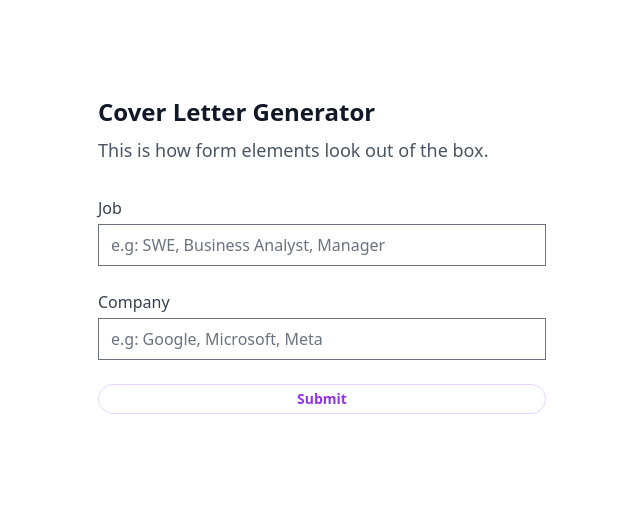
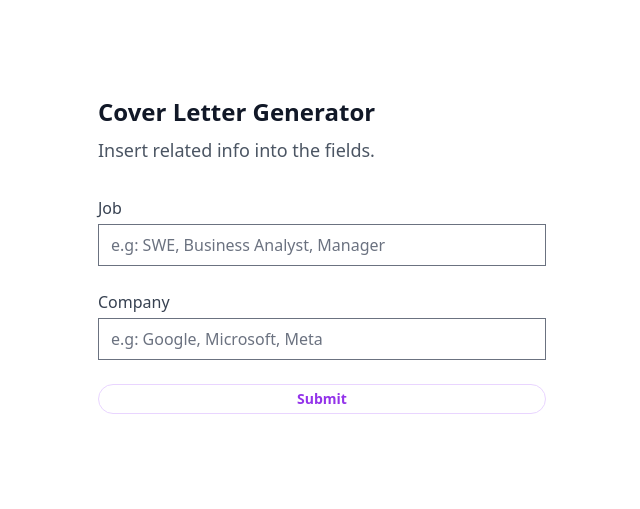
Before and after one commit to by-r/CoverLetterGenerator-openai, a Flask app: page / in a window 1280 px wide. Shown: the top 509 px of the page, without its empty margins (94-734 px from the left). Run offline with Flask 3, Linux system fonts and the light colour scheme; style sheets or scripts are compiled from the project's sources.

Commit message:
Fix : Add proper instructions

```diff
--- a/templates/index.html
+++ b/templates/index.html
@@ -6,7 +6,7 @@
     <div class="max-w-xl mx-auto py-12 divide-y md:max-w-4xl">
         <div class="py-12">
             <h2 class="text-2xl font-bold">Cover Letter Generator</h2>
-            <p class="mt-2 text-lg text-gray-600">This is how form elements look out of the box.</p>
+            <p class="mt-2 text-lg text-gray-600">Insert related info into the fields.</p>
             <div class="mt-8 max-w-md">
             <div class="grid grid-cols-1 gap-6">
                 <label class="block">
```
